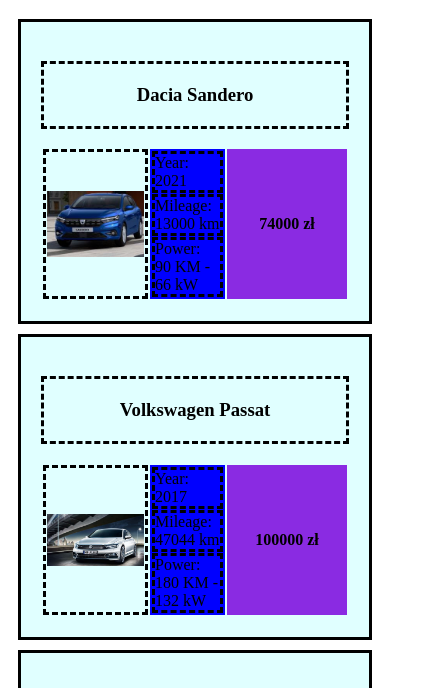
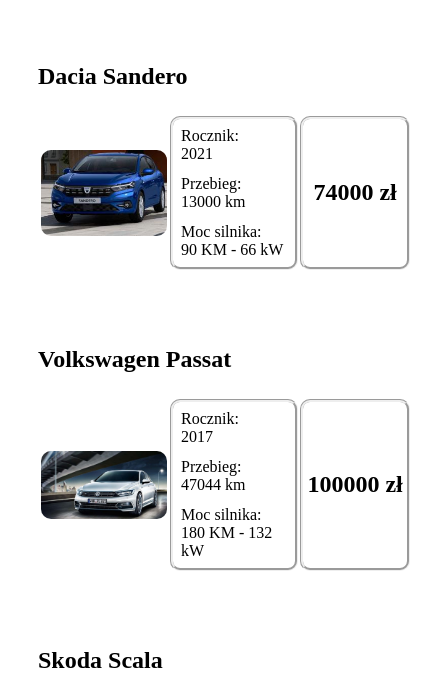
Before and after one commit to Malvy91/Project_JS, a plain HTML site: page index.html in a window 390 px wide. Shown: the part 98-786 px from the top of the page, 432 px wide, since content can reach past the window. Drawn offline with Linux system fonts and the light colour scheme.

Commit message:
css + bugs

```diff
--- a/aplikacja.js
+++ b/aplikacja.js
@@ -341,13 +341,13 @@ function create_cars_list(table) {
         car_image.alt = item.brand + " " + item.model; // podanie tekstu alternatywnego, gdyby obraz nie był dostępny
         let car_year = document.createElement("p");
         car_year.className = "car_year";
-        car_year.innerText = "Year: " + item.year;
+        car_year.innerText = "Rocznik:\n" + item.year;
         let car_mileage = document.createElement("p");
         car_mileage.className = "car_mileage";
-        car_mileage.innerText = "Mileage: " + item.mileage + " km";
+        car_mileage.innerText = "Przebieg:\n" + item.mileage + " km";
         let car_power = document.createElement("p");
         car_power.className = "car_power";
-        car_power.innerText = "Power: " + item.horse_power + " KM - " + item.engine_power + " kW";
+        car_power.innerText = "Moc silnika:\n" + item.horse_power + " KM - " + item.engine_power + " kW";
         let car_price = document.createElement("h4");
         car_price.className = "car_price";
         car_price.innerText = item.price + " zł";
@@ -406,7 +406,6 @@ function set_form_view() {
         cars_ul.style.display = "none";
     };
     let updated_accessories_remove_this_list = document.querySelector(".updated_accessories_list");
-    console.log(updated_accessories_remove_this_list);
     if (updated_accessories_remove_this_list !== null) {
         updated_accessories_remove_this_list.remove();
     }
@@ -806,9 +805,9 @@ function display_selected_car() {
 
             let car_info = document.createElement("p");
             car_info.className = "car_info";
-            car_info.innerText = "\nYear: " + item.year +
-                " | Mileage: " + item.mileage + " km" +
-                " | Power: " + item.horse_power + " KM - " + item.engine_power + " kW";
+            car_info.innerText = "\nRocznik:" + item.year +
+                " | Przebieg:" + item.mileage + " km" +
+                " | Moc silnika:" + item.horse_power + " KM - " + item.engine_power + " kW";
 
             price_box.append(label_price);
             car_box.append(car_name, car_picture, car_info);
--- a/style.css
+++ b/style.css
@@ -6,10 +6,33 @@
 
 .list_item {
     list-style: none;
-    background-color: lightcyan;
-    border-style: solid;
     padding: 20px;
     margin: 10px;
+    width: 50%;
+}
+
+@media only screen and (max-width: 980px) {
+    .list_item {
+        width: 50%;
+    }
+}
+
+@media only screen and (max-width: 750px) {
+    .list_item {
+        width: 100%;
+    }
+}
+
+@media only screen and (max-width: 540px) {
+    .list_item {
+        width: 100%;
+    }
+}
+
+@media only screen and (max-width: 320px) {
+    .list_item {
+        width: 100%;
+    }
 }
 
 .list_item:hover {
@@ -19,12 +42,17 @@
     box-lines: miltiple;
 }
 
+.car_price{
+    font-weight: bolder;
+    font-size: x-large;
+}
+
 /* common styles */
 
 .car_badge {
-    border-style: dashed;
-    padding: inherit;
-    text-align: center;
+    text-align: left;
+    font-weight: bolder;
+    font-size: x-large;
 }
 
 .table{
@@ -33,24 +61,23 @@
 
 .table_cell1{
     width: 35%;
-    border-style: dashed;
 }
 
 .table_cell2 {
-    background-color: blue;
+    border-style: groove;
+    width: 35%;
+    border-radius: 10px;
 }
 
 .car_year, .car_mileage, .car_power {
-    border-style: dashed;
-    margin: 1px;
-    --width: ;
-    padding: calc(var(--width) / 3);
+    margin: 2px;
+    padding: 5px;
 }
 
 .table_cell3 {
-    width: 40%;
-    background-color: blueviolet;
     text-align: center;
+    border-style: groove;
+    border-radius: 10px;
 }
 
 .car_image {
@@ -58,7 +85,7 @@
     margin-left: auto;
     margin-right: auto;
     width: 100%;
-
+    border-radius: 10px;
 }
 
 /* style formularza
@@ -122,6 +149,7 @@
 
 .car_picture {
     display: block;
+    border-radius: 10px;
     margin-left: 0;
     margin-right: auto;
     width: 50%;
@@ -165,3 +193,16 @@
     font-size: 16px;
     position: absolute;
 }
+
+.finish_button_box {
+    text-align: right;
+}
+
+.summary_element {
+    margin-left: 30px;
+    margin-right: auto;
+}
+
+.my_car_picture {
+    border-radius: 10px;
+}
```
